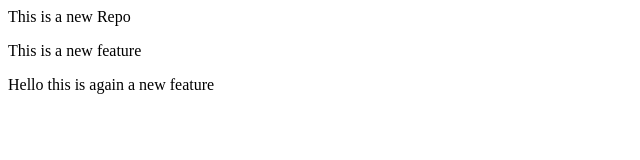
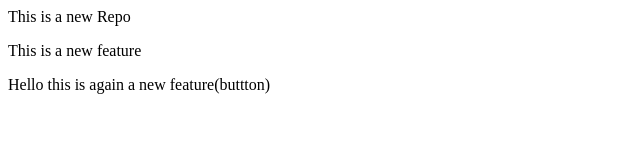
Before and after one commit to PGurwani/localrepo, a plain HTML site: page index.html in a window 1280 px wide. Shown: the full height of the page, 0-640 px from the left. Drawn offline with Linux system fonts and the light colour scheme.

```diff
--- a/index.html
+++ b/index.html
@@ -1,3 +1,3 @@
 <p>This is a new Repo</p>
 <p>This is a new feature</p>
-<p>Hello this is again a new feature </p>
+<p>Hello this is again a new feature(buttton) </p>
```
